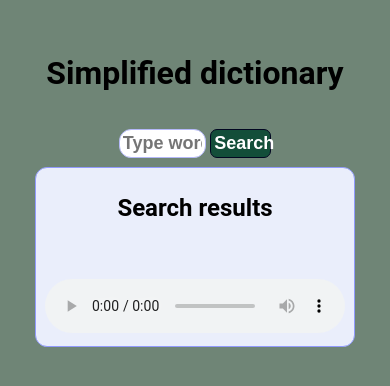
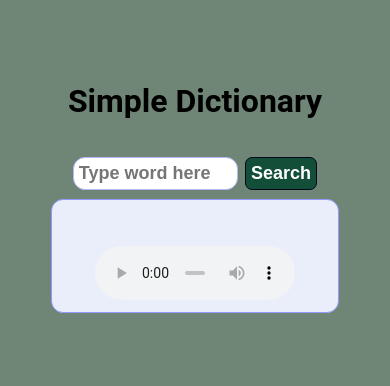
Before and after one commit to bianca-g-b/DictionaryApp, a React (Create React App) app in the folder my-app/: page / in a window 390 px wide. Shown: the part 232-618 px from the top of the page. Built offline with nearby package versions, Linux system fonts and the light colour scheme.

Commit message:
media styling added

```diff
--- a/my-app/src/Components/App/App.css
+++ b/my-app/src/Components/App/App.css
@@ -78,6 +78,9 @@ button:hover {
   border-radius: 12px;
   padding: 2%;
   border: 1px solid #919afc;
+  margin-bottom: 2%;
+  margin-left: 2%;
+  margin-right: 2%;
 }
 
 .meaning-area {
@@ -131,15 +134,15 @@ button:hover {
   margin-bottom: 5%;
 }
 
-/* Set content to shrink on small size screens */
+/* Media styling */
 @media screen and (max-width: 600px) {
   .search-results {
     height: 100%;
-    width: 100%;
+    width: 90%;
     justify-content: center;
     align-items: center;
-    margin-left: 1%;
-    margin-right: 1%;
+    margin-left: 2%;
+    margin-right: 2%;
 
   }
 
@@ -157,4 +160,22 @@ button:hover {
     align-items: center;
   }
 
+  audio {
+    width: 200px;
+    height: 54px;
 }
+
+.search-area {
+  width: 80%;
+}
+.search-button {
+  height: 60%;
+  width: 40%;
+  font-size: large;
+  font-weight: bold;
+}
+.input-box {
+  width: 100%;
+}
+
+}
--- a/my-app/src/Components/App/App.js
+++ b/my-app/src/Components/App/App.js
@@ -69,15 +69,17 @@ function handleSubmit(e) {
   return (
     <div className= "input-area">
     <div className="header">
-      <h1>Simplified dictionary</h1>
+      <h1>Simple Dictionary</h1>
       </div>
+
       <div className="search-area">
       <input  className="input-box" onChange={handleInput}  placeholder="Type word here" text="Search"/>
       <button className="search-button" onClick={handleSubmit}>Search</button>
       </div>
+
       <div className="search-results">
-        <h2>Search results</h2>
-        <h3>{word} {phonetic}</h3>
+        {/* <h2>Search results</h2> */}
+        <h2>{word} {phonetic}</h2>
         <Audio audioFile={audioFile} onPlay={handleAudio}/>
 
         <Dictionary typeDefs={typeDefs}/>
```
Also changed, not shown: 1 other file (tests, documents, lock files or other folders).
